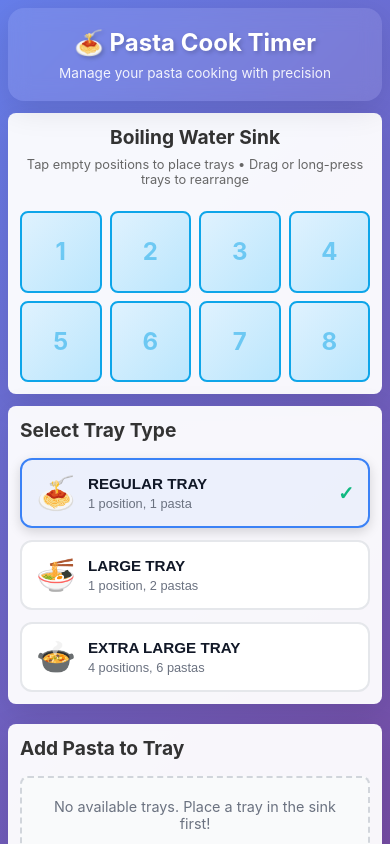
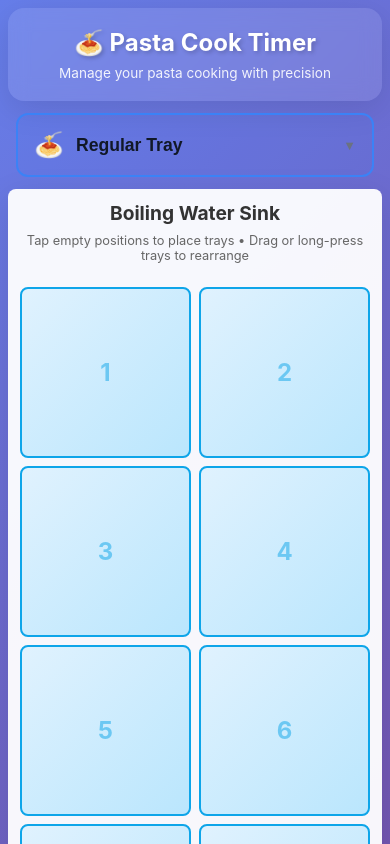
Before and after one commit to akashmdbuda-droid/2Spaghi-kitchen, a React (Vite) app: page / in a window 390 px wide. Shown: the top 844 px of the page. Built offline with nearby package versions, Linux system fonts and the light colour scheme.

Commit message:
Enhance README with live demo link and deployment details. Refactor App component to replace TraySelector with TrayDropdown for improved user experience. Update CSS for responsive design and touch interactions in Sink and TrayDropdown components.

```diff
--- a/src/App.css
+++ b/src/App.css
@@ -45,13 +45,25 @@
   }
 }
 
+.app-controls {
+  width: 100%;
+  max-width: 1400px;
+  margin: 0 auto;
+  padding: 0 20px;
+}
+
 .app-content {
   display: grid;
-  grid-template-columns: 320px 1fr;
+  grid-template-columns: 1fr 320px;
   gap: 24px;
 }
 
-.left-panel {
+.sink-container {
+  order: 1;
+}
+
+.right-panel {
+  order: 2;
   display: flex;
   flex-direction: column;
   gap: 20px;
@@ -62,18 +74,22 @@
     grid-template-columns: 1fr;
   }
 
-  .left-panel {
-    order: 2; /* Move left panel below sink on tablets */
+  .sink-container {
+    order: 1;
   }
 
-  .sink-container {
-    order: 1; /* Sink appears first */
+  .right-panel {
+    order: 2;
   }
 }
 
 @media (max-width: 768px) {
   .app {
     gap: 16px;
+  }
+
+  .app-controls {
+    padding: 0 12px;
   }
 
   .app-content {
@@ -86,6 +102,10 @@
     gap: 12px;
   }
 
+  .app-controls {
+    padding: 0 8px;
+  }
+
   .app-content {
     gap: 12px;
   }
--- a/src/App.tsx
+++ b/src/App.tsx
@@ -1,6 +1,6 @@
 import { useState } from 'react'
 import Sink from './components/Sink'
-import TraySelector from './components/TraySelector'
+import TrayDropdown from './components/TrayDropdown'
 import PastaForm from './components/PastaForm'
 import './App.css'
 
@@ -32,24 +32,45 @@ function App() {
     }
   }
 
-  const canPlaceTray = (startPosition: number, size: number, excludeTrayId?: string): boolean => {
-    // For extra large trays (size 4), they occupy a 2x2 block
-    if (size === 4) {
-      // Valid starting positions for 2x2 blocks:
-      // - Position 0: occupies 0, 1, 4, 5
-      // - Position 1: occupies 1, 2, 5, 6
-      // - Position 2: occupies 2, 3, 6, 7
-      if (startPosition < 0 || startPosition > 2) {
-        return false
-      }
+  // Calculate positions for a 2x2 block based on layout
+  const calculate2x2BlockPositions = (startPosition: number): number[] => {
+    const isMobilePortrait = typeof window !== 'undefined' && window.innerWidth <= 768
+    const cols = isMobilePortrait ? 2 : 4
 
-      // Calculate 2x2 block positions: top-left, top-right, bottom-left, bottom-right
-      const blockPositions = [
+    if (isMobilePortrait) {
+      // Portrait: 2 columns, 4 rows
+      // 2x2 block: covers 2 consecutive rows in same column
+      // Start positions: 0, 2, 4, 6
+      return [
+        startPosition,           // top
+        startPosition + cols,    // bottom
+        startPosition + cols + 1, // bottom-right (if applicable)
+        startPosition + 1        // right (if applicable)
+      ].filter(pos => pos >= 0 && pos <= 7)
+    } else {
+      // Desktop: 4 columns, 2 rows
+      // 2x2 block: covers 2 columns x 2 rows
+      return [
         startPosition,           // top-left
         startPosition + 1,       // top-right
         startPosition + 4,       // bottom-left
         startPosition + 5        // bottom-right
       ]
+    }
+  }
+
+  const canPlaceTray = (startPosition: number, size: number, excludeTrayId?: string): boolean => {
+    // For extra large trays (size 4), they occupy a 2x2 block
+    if (size === 4) {
+      const isMobilePortrait = typeof window !== 'undefined' && window.innerWidth <= 768
+      const maxStart = isMobilePortrait ? 6 : 2
+
+      if (startPosition < 0 || startPosition > maxStart) {
+        return false
+      }
+
+      // Calculate 2x2 block positions based on layout
+      const blockPositions = calculate2x2BlockPositions(startPosition)
 
       // Check if all positions are within bounds (0-7)
       if (blockPositions.some(pos => pos < 0 || pos > 7)) {
@@ -101,12 +122,7 @@ function App() {
     const positions: number[] = []
     if (size === 4) {
       // Extra large tray: 2x2 block
-      positions.push(
-        position,           // top-left
-        position + 1,       // top-right
-        position + 4,       // bottom-left
-        position + 5        // bottom-right
-      )
+      positions.push(...calculate2x2BlockPositions(position))
     } else {
       // Regular and large trays: single position
       positions.push(position)
@@ -161,16 +177,14 @@ function App() {
   // Extended canPlaceTray that can exclude multiple trays
   const canPlaceTrayWithExclusions = (startPosition: number, size: number, excludeTrayIds: string[]): boolean => {
     if (size === 4) {
-      if (startPosition < 0 || startPosition > 2) {
+      const isMobilePortrait = typeof window !== 'undefined' && window.innerWidth <= 768
+      const maxStart = isMobilePortrait ? 6 : 2
+
+      if (startPosition < 0 || startPosition > maxStart) {
         return false
       }
 
-      const blockPositions = [
-        startPosition,
-        startPosition + 1,
-        startPosition + 4,
-        startPosition + 5
-      ]
+      const blockPositions = calculate2x2BlockPositions(startPosition)
 
       if (blockPositions.some(pos => pos < 0 || pos > 7)) {
         return false
@@ -207,7 +221,7 @@ function App() {
   // Helper to calculate positions a tray would occupy
   const calculateTrayPositions = (startPosition: number, size: number): number[] => {
     if (size === 4) {
-      return [startPosition, startPosition + 1, startPosition + 4, startPosition + 5]
+      return calculate2x2BlockPositions(startPosition)
     }
     return [startPosition]
   }
@@ -344,12 +358,7 @@ function App() {
     // Calculate new positions
     const newPositions: number[] = []
     if (size === 4) {
-      newPositions.push(
-        newStartPosition,
-        newStartPosition + 1,
-        newStartPosition + 4,
-        newStartPosition + 5
-      )
+      newPositions.push(...calculate2x2BlockPositions(newStartPosition))
     } else {
       newPositions.push(newStartPosition)
     }
@@ -407,18 +416,14 @@ function App() {
         <p>Manage your pasta cooking with precision</p>
       </header>
 
+      <div className="app-controls">
+        <TrayDropdown
+          selectedType={selectedTrayType}
+          onSelectType={setSelectedTrayType}
+        />
+      </div>
+
       <div className="app-content">
-        <div className="left-panel">
-          <TraySelector
-            selectedType={selectedTrayType}
-            onSelectType={setSelectedTrayType}
-          />
-          <PastaForm
-            trays={trays}
-            onAddPasta={handleAddPasta}
-          />
-        </div>
-
         <div className="sink-container">
           <Sink
             trays={trays}
@@ -433,6 +438,13 @@ function App() {
             findSwapOption={findSwapOption}
           />
         </div>
+
+        <div className="right-panel">
+          <PastaForm
+            trays={trays}
+            onAddPasta={handleAddPasta}
+          />
+        </div>
       </div>
     </div>
   )
--- a/src/components/Sink.css
+++ b/src/components/Sink.css
@@ -69,9 +69,13 @@
   box-sizing: border-box;
 }
 
+/* Portrait mode for mobile - 2 columns x 4 rows */
 @media (max-width: 768px) {
   .sink {
+    grid-template-columns: repeat(2, 1fr);
+    grid-template-rows: repeat(4, 1fr);
     gap: 10px;
+    max-width: 100%;
   }
 }
 
@@ -614,7 +618,32 @@
 }
 
 .sink.is-touch-dragging .tray-container.is-dragging {
-  opacity: 0.7;
-  transform: scale(1.05);
+  opacity: 0.8;
+  transform: scale(1.08);
   z-index: 1000;
+  box-shadow: 0 8px 24px rgba(0, 0, 0, 0.3);
+  transition: transform 0.1s ease-out;
 }
+
+/* Improved touch drag feedback */
+.tray-container.is-dragging {
+  cursor: grabbing !important;
+  user-select: none;
+  -webkit-user-select: none;
+}
+
+/* Better touch targets for mobile */
+@media (max-width: 768px) {
+  .tray-container {
+    touch-action: none;
+    -webkit-user-drag: none;
+  }
+
+  .sink-position {
+    touch-action: manipulation;
+  }
+
+  .sink.is-dragging-mode .sink-position {
+    touch-action: auto;
+  }
+}
--- a/src/components/Sink.tsx
+++ b/src/components/Sink.tsx
@@ -106,25 +106,36 @@ const Sink = ({
 
   // Find all possible start positions for a 2x2 block that includes the given position
   const getPossibleStartPositions = (position: number): number[] => {
-    // Grid layout:
-    // Row 1: 0, 1, 2, 3
-    // Row 2: 4, 5, 6, 7
-    //
-    // A 2x2 block starting at X covers: X, X+1, X+4, X+5
-    // Valid start positions: 0, 1, 2
+    // Detect grid layout: mobile portrait (2x4) vs desktop (4x2)
+    const isMobilePortrait = window.innerWidth <= 768
+    const cols = isMobilePortrait ? 2 : 4
+    const rows = isMobilePortrait ? 4 : 2
 
-    const col = position % 4
-    const row = Math.floor(position / 4)
+    const col = position % cols
+    const row = Math.floor(position / cols)
     const possibleStarts: number[] = []
 
-    // Check which 2x2 blocks include this position
-    // A block starting at startCol includes columns startCol and startCol+1
-    for (let startCol = 0; startCol <= 2; startCol++) {
-      // Check if this position's column is covered by a block starting at startCol
-      if (col >= startCol && col <= startCol + 1) {
-        // For bottom row positions, the block must start from top row
-        if (row === 0 || row === 1) {
-          possibleStarts.push(startCol)
+    if (isMobilePortrait) {
+      // Mobile portrait: 2 columns, 4 rows
+      // 2x2 block in portrait: covers 2 consecutive rows in same column
+      // Valid start positions: 0, 2, 4, 6 (top of each column pair)
+      for (let startRow = 0; startRow <= rows - 2; startRow++) {
+        if (row >= startRow && row <= startRow + 1) {
+          const startPos = startRow * cols + col
+          if (startPos >= 0 && startPos <= 6) {
+            possibleStarts.push(startPos)
+          }
+        }
+      }
+    } else {
+      // Desktop: 4 columns, 2 rows
+      // A 2x2 block starting at X covers: X, X+1, X+4, X+5
+      // Valid start positions: 0, 1, 2
+      for (let startCol = 0; startCol <= cols - 2; startCol++) {
+        if (col >= startCol && col <= startCol + 1) {
+          if (row === 0 || row === 1) {
+            possibleStarts.push(startCol)
+          }
         }
       }
     }
@@ -177,13 +188,12 @@ const Sink = ({
 
       for (const startPosition of possibleStarts) {
         if (canPlaceTray(startPosition, size)) {
-          // Return the 2x2 block positions
-          return [
-            startPosition,           // top-left
-            startPosition + 1,       // top-right
-            startPosition + 4,       // bottom-left
-            startPosition + 5        // bottom-right
-          ]
+          // Return the 2x2 block positions based on layout
+          const isMobilePortrait = window.innerWidth <= 768
+          const cols = isMobilePortrait ? 2 : 4
+          return isMobilePortrait
+            ? [startPosition, startPosition + cols, startPosition + cols + 1, startPosition + 1].filter((p, i, arr) => arr.indexOf(p) === i && p >= 0 && p <= 7)
+            : [startPosition, startPosition + 1, startPosition + 4, startPosition + 5]
         }
       }
       return null
@@ -227,12 +237,17 @@ const Sink = ({
     const deltaX = Math.abs(touch.clientX - touchStartPos.x)
     const deltaY = Math.abs(touch.clientY - touchStartPos.y)
 
-    // Start dragging after 10px movement
-    if (deltaX > 10 || deltaY > 10) {
+    // Start dragging after 8px movement (more sensitive for better UX)
+    if (deltaX > 8 || deltaY > 8) {
       if (!isTouchDragging) {
         setIsTouchDragging(true)
+        // Add haptic feedback if available
+        if (navigator.vibrate) {
+          navigator.vibrate(10)
+        }
       }
       e.preventDefault() // Prevent scrolling
+      e.stopPropagation()
 
       // Simulate drag over behavior
       handleDragOverForTouch(position)
--- /dev/null
+++ b/src/components/TrayDropdown.css
@@ -0,0 +1,160 @@
+.tray-dropdown-container {
+  position: relative;
+  width: 100%;
+  max-width: 400px;
+  margin: 0 auto;
+}
+
+.tray-dropdown-button {
+  width: 100%;
+  display: flex;
+  align-items: center;
+  gap: 12px;
+  padding: 14px 16px;
+  border: 2px solid #e5e7eb;
+  border-radius: 12px;
+  background: white;
+  cursor: pointer;
+  transition: all 0.2s ease;
+  font-size: 1rem;
+  font-weight: 600;
+  color: #111827;
+  touch-action: manipulation;
+  -webkit-tap-highlight-color: transparent;
+}
+
+.tray-dropdown-button:hover {
+  transform: translateY(-2px);
+  box-shadow: 0 4px 12px rgba(0, 0, 0, 0.1);
+}
+
+.tray-dropdown-button:active {
+  transform: translateY(0);
+}
+
+.tray-dropdown-icon {
+  font-size: 1.5rem;
+  flex-shrink: 0;
+}
+
+.tray-dropdown-label {
+  flex: 1;
+  text-align: left;
+}
+
+.tray-dropdown-arrow {
+  font-size: 0.8rem;
+  color: #6b7280;
+  transition: transform 0.2s;
+}
+
+.tray-dropdown-overlay {
+  position: fixed;
+  top: 0;
+  left: 0;
+  right: 0;
+  bottom: 0;
+  background: rgba(0, 0, 0, 0.1);
+  z-index: 998;
+  backdrop-filter: blur(2px);
+}
+
+.tray-dropdown-menu {
+  position: absolute;
+  top: calc(100% + 8px);
+  left: 0;
+  right: 0;
+  background: white;
+  border: 2px solid #e5e7eb;
+  border-radius: 12px;
+  box-shadow: 0 8px 24px rgba(0, 0, 0, 0.15);
+  z-index: 999;
+  overflow: hidden;
+  animation: dropdownSlide 0.2s ease;
+}
+
+@keyframes dropdownSlide {
+  from {
+    opacity: 0;
+    transform: translateY(-10px);
+  }
+  to {
+    opacity: 1;
+    transform: translateY(0);
+  }
+}
+
+.tray-dropdown-item {
+  width: 100%;
+  display: flex;
+  align-items: center;
+  gap: 12px;
+  padding: 14px 16px;
+  border: none;
+  border-bottom: 1px solid #f3f4f6;
+  background: white;
+  cursor: pointer;
+  transition: all 0.2s ease;
+  text-align: left;
+  touch-action: manipulation;
+  -webkit-tap-highlight-color: transparent;
+}
+
+.tray-dropdown-item:last-child {
+  border-bottom: none;
+}
+
+.tray-dropdown-item:hover {
+  background: #f9fafb;
+}
+
+.tray-dropdown-item.selected {
+  background: #f9fafb;
+}
+
+.tray-dropdown-item-icon {
+  font-size: 1.5rem;
+  flex-shrink: 0;
+}
+
+.tray-dropdown-item-info {
+  flex: 1;
+  display: flex;
+  flex-direction: column;
+  gap: 4px;
+}
+
+.tray-dropdown-item-label {
+  font-weight: 600;
+  color: #111827;
+  font-size: 0.95rem;
+}
+
+.tray-dropdown-item-description {
+  font-size: 0.8rem;
+  color: #6b7280;
+}
+
+.tray-dropdown-checkmark {
+  color: #10b981;
+  font-size: 1.2rem;
+  font-weight: bold;
+  flex-shrink: 0;
+}
+
+@media (max-width: 768px) {
+  .tray-dropdown-container {
+    max-width: 100%;
+  }
+
+  .tray-dropdown-button {
+    padding: 16px;
+    font-size: 1.1rem;
+    min-height: 56px;
+  }
+
+  .tray-dropdown-item {
+    padding: 16px;
+    min-height: 64px;
+  }
+}
--- /dev/null
+++ b/src/components/TrayDropdown.tsx
@@ -0,0 +1,89 @@
+import { useState } from 'react'
+import './TrayDropdown.css'
+
+interface TrayDropdownProps {
+  selectedType: 'regular' | 'large' | 'extraLarge'
+  onSelectType: (type: 'regular' | 'large' | 'extraLarge') => void
+}
+
+const TrayDropdown = ({ selectedType, onSelectType }: TrayDropdownProps) => {
+  const [isOpen, setIsOpen] = useState(false)
+
+  const trayTypes = [
+    {
+      type: 'regular' as const,
+      label: 'Regular Tray',
+      description: '1 position, 1 pasta',
+      icon: '🍝',
+      color: '#3b82f6'
+    },
+    {
+      type: 'large' as const,
+      label: 'Large Tray',
+      description: '1 position, 2 pastas',
+      icon: '🍜',
+      color: '#8b5cf6'
+    },
+    {
+      type: 'extraLarge' as const,
+      label: 'Extra Large Tray',
+      description: '4 positions, 6 pastas',
+      icon: '🍲',
+      color: '#ef4444'
+    }
+  ]
+
+  const selectedTray = trayTypes.find(t => t.type === selectedType) || trayTypes[0]
+
+  const handleSelect = (type: 'regular' | 'large' | 'extraLarge') => {
+    onSelectType(type)
+    setIsOpen(false)
+  }
+
+  return (
+    <div className="tray-dropdown-container">
+      <button
+        className="tray-dropdown-button"
+        onClick={() => setIsOpen(!isOpen)}
+        style={{
+          borderColor: selectedTray.color,
+          backgroundColor: `${selectedTray.color}10`
+        }}
+      >
+        <span className="tray-dropdown-icon">{selectedTray.icon}</span>
+        <span className="tray-dropdown-label">{selectedTray.label}</span>
+        <span className="tray-dropdown-arrow">{isOpen ? '▲' : '▼'}</span>
+      </button>
+
+      {isOpen && (
+        <>
+          <div className="tray-dropdown-overlay" onClick={() => setIsOpen(false)} />
+          <div className="tray-dropdown-menu">
+            {trayTypes.map((tray) => (
+              <button
+                key={tray.type}
+                className={`tray-dropdown-item ${selectedType === tray.type ? 'selected' : ''}`}
+                onClick={() => handleSelect(tray.type)}
+                style={{
+                  borderColor: selectedType === tray.type ? tray.color : '#e5e7eb',
+                  backgroundColor: selectedType === tray.type ? `${tray.color}15` : 'white'
+                }}
+              >
+                <span className="tray-dropdown-item-icon">{tray.icon}</span>
+                <div className="tray-dropdown-item-info">
+                  <div className="tray-dropdown-item-label">{tray.label}</div>
+                  <div className="tray-dropdown-item-description">{tray.description}</div>
+                </div>
+                {selectedType === tray.type && (
+                  <span className="tray-dropdown-checkmark">✓</span>
+                )}
+              </button>
+            ))}
+          </div>
+        </>
+      )}
+    </div>
+  )
+}
+
+export default TrayDropdown
```
Also changed, not shown: 1 other file (tests, documents, lock files or other folders).
